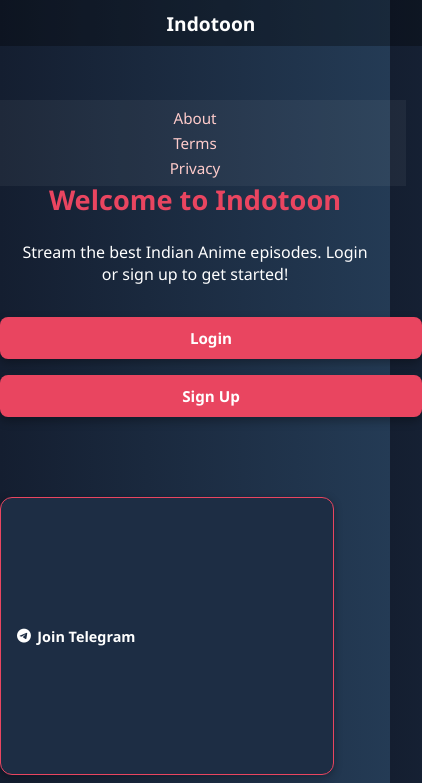
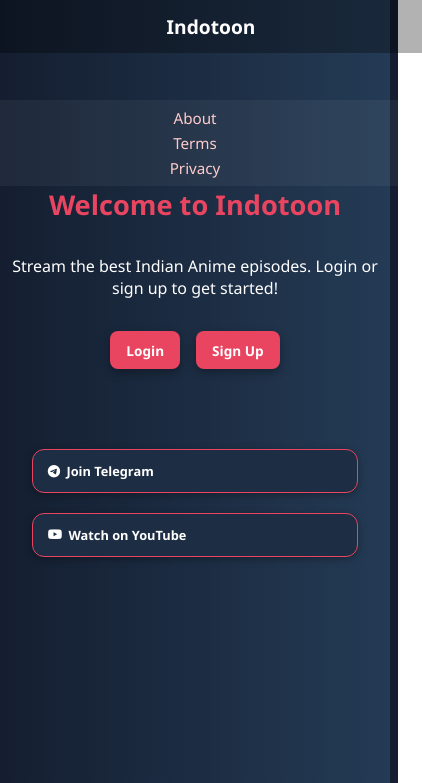
Before and after one commit to Roshans11/Indotoon, a website: page index.html in a window 390 px wide. Shown: the top 783 px of the page, 422 px wide, since content can reach past the window. Drawn offline with Linux system fonts and the light colour scheme.

Commit message:
new modification

```diff
--- a/index.html
+++ b/index.html
@@ -262,68 +262,7 @@
   white-space: nowrap;
 }
 
-/* Mobile layout fix */
-@media (max-width: 400px) {
-  .logo-container {
-    flex-direction: column;
-    align-items: center;
-  }
 
-  .brand-name {
-    font-size: 1.1rem;
-  }
-
-  header {
-    flex-direction: column;
-    align-items: center;
-    padding: 0.6rem 1rem;
-  }
-
-  h1 {
-    font-size: 1.7rem;
-    margin: 1rem 0 0.5rem;
-    word-wrap: break-word;
-    line-height: 1.2;
-  }
-
-  p {
-    font-size: 1rem;
-    padding: 0 1rem;
-  }
-
-  .auth-buttons {
-    flex-direction: column;
-    width: 100%;
-    padding: 0 1rem;
-  }
-
-  .auth-buttons a {
-    width: 100%;
-    padding: 0.7rem 1rem;
-    font-size: 0.95rem;
-  }
-
-  .important-links {
-    flex-direction: column;
-    gap: 0.7rem;
-    padding: 0 1rem;
-    width: 100%;
-  }
-
-  .important-links a {
-    width: 100%;
-    font-size: 0.9rem;
-    padding: 0.8rem 1rem;
-  }
-
-  .top-links {
-    flex-direction: column;
-    font-size: 0.85rem;
-    gap: 0.3rem;
-    padding: 0.5rem 1rem;
-    text-align: center;
-  }
-}
 @media (max-width: 480px) {
   .mobile-hide {
     display: none !important;
```
